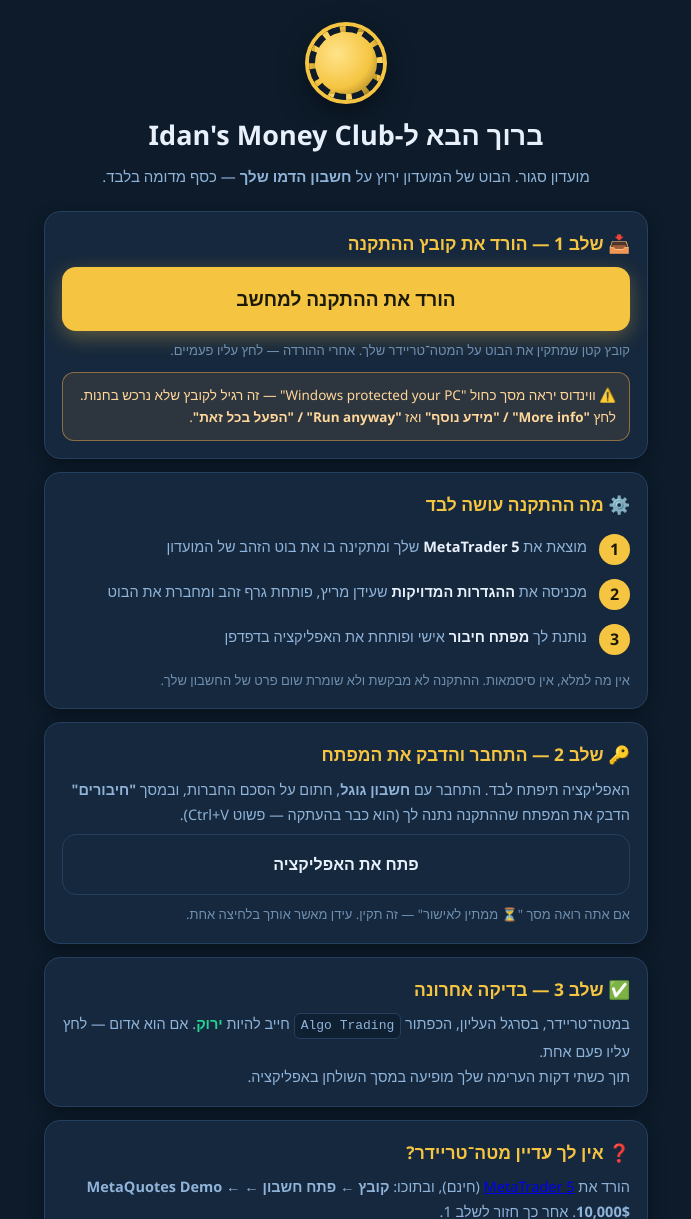
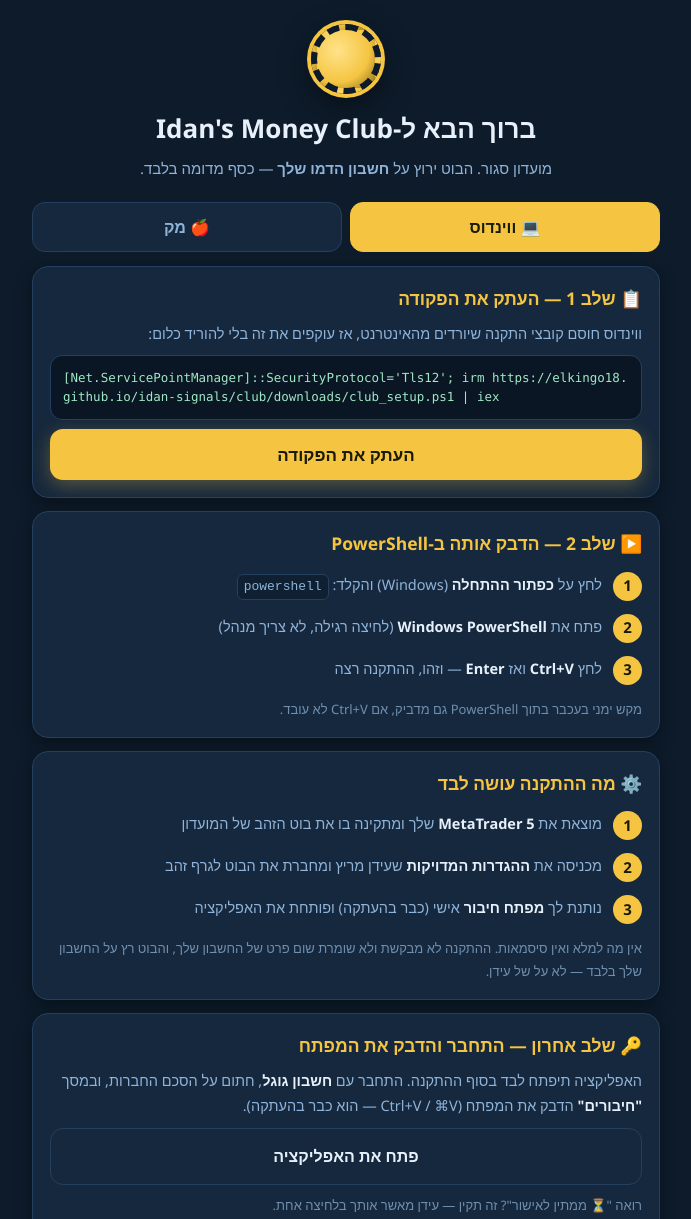
Before and after one commit to Elkingo18/idan-signals, a plain HTML site: page club/install.html in a window 1280 px wide. Shown: the top 1219 px of the page, without its empty margins (294-985 px from the left). Drawn offline with Linux system fonts and the light colour scheme.

Commit message:
publish club/install.html

```diff
--- a/club/install.html
+++ b/club/install.html
@@ -7,69 +7,105 @@
 <meta name="theme-color" content="#0d1b2a">
 <style>
 :root{--bg:#0d1b2a;--bg2:#16283d;--line:#24405e;--gold:#f5c542;--ink:#e8f1fb;--ink2:#8fb3d9;--ink3:#6f8fb0;--up:#23d494;--warn:#ffb454}
-*{box-sizing:border-box;margin:0;padding:0}
+*{box-sizing:border-box;margin:0;padding:0;-webkit-tap-highlight-color:transparent}
 body{background:var(--bg);color:var(--ink);font-family:"Segoe UI",Arial,"Noto Sans Hebrew",sans-serif;direction:rtl;line-height:1.7}
-.wrap{max-width:640px;margin:0 auto;padding:26px 18px 70px}
-.chip{width:74px;height:74px;border-radius:50%;margin:0 auto 12px;background:radial-gradient(circle at 35% 35%,#ffe38a,var(--gold) 60%,#8a6d1a);border:6px dashed #0d1b2a;box-shadow:0 0 0 4px var(--gold),0 10px 30px rgba(0,0,0,.5)}
-h1{text-align:center;font-size:27px;font-weight:900}
-.sub{text-align:center;color:var(--ink2);font-size:15px;margin:6px 0 22px}
+.wrap{max-width:660px;margin:0 auto;padding:24px 16px 70px}
+.chip{width:70px;height:70px;border-radius:50%;margin:0 auto 12px;background:radial-gradient(circle at 35% 35%,#ffe38a,var(--gold) 60%,#8a6d1a);border:6px dashed #0d1b2a;box-shadow:0 0 0 4px var(--gold),0 10px 30px rgba(0,0,0,.5)}
+h1{text-align:center;font-size:26px;font-weight:900}
+.sub{text-align:center;color:var(--ink2);font-size:15px;margin:6px 0 20px}
+.tabs{display:flex;gap:8px;margin-bottom:14px}
+.tabs button{flex:1;background:var(--bg2);border:1.5px solid var(--line);color:var(--ink2);font-size:16px;font-weight:700;padding:13px;border-radius:13px;cursor:pointer;font-family:inherit}
+.tabs button.on{background:var(--gold);color:#1a1a05;border-color:var(--gold)}
 .card{background:var(--bg2);border:1.5px solid var(--line);border-radius:16px;padding:17px;margin:13px 0;box-shadow:0 5px 16px rgba(0,0,0,.35)}
-.card h2{font-size:17.5px;color:var(--gold);margin-bottom:7px}
-.step{display:flex;gap:12px;margin:14px 0}
-.num{flex:none;width:31px;height:31px;border-radius:50%;background:var(--gold);color:#1a1a05;font-weight:900;display:flex;align-items:center;justify-content:center;font-size:16px}
-.step b{color:var(--ink)}
-.step .t{font-size:14.5px;color:var(--ink2)}
-.step .t b{color:var(--ink)}
-a.btn{display:block;text-align:center;background:var(--gold);color:#1a1a05;font-weight:900;font-size:19px;padding:16px;border-radius:14px;text-decoration:none;box-shadow:0 6px 20px rgba(245,197,66,.32);margin:8px 0}
-a.btn.sec{background:var(--bg2);color:var(--ink);border:1.5px solid var(--line);box-shadow:none;font-size:16px;font-weight:700}
-.note{font-size:13px;color:var(--ink3);margin-top:8px}
+.card h2{font-size:17.5px;color:var(--gold);margin-bottom:8px}
+.step{display:flex;gap:11px;margin:13px 0}
+.num{flex:none;width:29px;height:29px;border-radius:50%;background:var(--gold);color:#1a1a05;font-weight:900;display:flex;align-items:center;justify-content:center;font-size:15px}
+.t{font-size:14.5px;color:var(--ink2)}
+.t b{color:var(--ink)}
+.cmd{background:#0a1624;border:1.5px solid var(--line);border-radius:12px;padding:12px;margin-top:9px;direction:ltr;text-align:left;font-family:Consolas,Menlo,monospace;font-size:12.5px;color:#9fe8c4;word-break:break-all;line-height:1.55}
+button.copy{width:100%;background:var(--gold);color:#1a1a05;font-weight:900;font-size:17px;padding:14px;border:none;border-radius:13px;cursor:pointer;margin-top:9px;font-family:inherit;box-shadow:0 5px 18px rgba(245,197,66,.3)}
+button.copy.done{background:var(--up);color:#04240f}
+a.btn{display:block;text-align:center;background:var(--bg2);color:var(--ink);border:1.5px solid var(--line);font-weight:700;font-size:16px;padding:14px;border-radius:13px;text-decoration:none;margin-top:10px}
+.note{font-size:13px;color:var(--ink3);margin-top:9px}
 .warn{background:rgba(255,180,84,.1);border:1px solid rgba(255,180,84,.45);border-radius:12px;padding:11px 13px;font-size:13.5px;color:#ffd79a;margin-top:10px}
 .ok{color:var(--up)}
 code{background:#0f2032;border:1px solid var(--line);border-radius:6px;padding:1px 6px;font-size:13px;direction:ltr;display:inline-block}
-.foot{text-align:center;color:var(--ink3);font-size:12.5px;margin-top:26px;line-height:1.8}
+.foot{text-align:center;color:var(--ink3);font-size:12.5px;margin-top:24px;line-height:1.8}
+.hidden{display:none}
 </style>
 </head>
 <body>
 <div class="wrap">
   <div class="chip"></div>
   <h1>ברוך הבא ל-Idan's Money Club</h1>
-  <div class="sub">מועדון סגור. הבוט של המועדון ירוץ על <b>חשבון הדמו שלך</b> — כסף מדומה בלבד.</div>
+  <div class="sub">מועדון סגור. הבוט ירוץ על <b>חשבון הדמו שלך</b> — כסף מדומה בלבד.</div>
 
+  <div class="tabs">
+    <button id="tabWin" class="on" onclick="pick('win')">💻 ווינדוס</button>
+    <button id="tabMac" onclick="pick('mac')">🍎 מק</button>
+  </div>
+
+  <!-- ============ WINDOWS ============ -->
+  <div id="win">
+    <div class="card">
+      <h2>📋 שלב 1 — העתק את הפקודה</h2>
+      <div class="t">ווינדוס חוסם קובצי התקנה שיורדים מהאינטרנט, אז עוקפים את זה בלי להוריד כלום:</div>
+      <div class="cmd" id="cmdWin">[Net.ServicePointManager]::SecurityProtocol='Tls12'; irm https://elkingo18.github.io/idan-signals/club/downloads/club_setup.ps1 | iex</div>
+      <button class="copy" onclick="cp('cmdWin',this)">העתק את הפקודה</button>
+    </div>
+    <div class="card">
+      <h2>▶️ שלב 2 — הדבק אותה ב-PowerShell</h2>
+      <div class="step"><div class="num">1</div><div class="t">לחץ על <b>כפתור ההתחלה</b> (Windows) והקלד: <code>powershell</code></div></div>
+      <div class="step"><div class="num">2</div><div class="t">פתח את <b>Windows PowerShell</b> (לחיצה רגילה, לא צריך מנהל)</div></div>
+      <div class="step"><div class="num">3</div><div class="t">לחץ <b>Ctrl+V</b> ואז <b>Enter</b> — וזהו, ההתקנה רצה</div></div>
+      <div class="note">מקש ימני בעכבר בתוך PowerShell גם מדביק, אם Ctrl+V לא עובד.</div>
+    </div>
+  </div>
+
+  <!-- ============ MAC ============ -->
+  <div id="mac" class="hidden">
+    <div class="card">
+      <h2>📋 שלב 1 — העתק את הפקודה</h2>
+      <div class="t">מתאים למק עם MetaTrader 5 מותקן (הגרסה הרשמית למק):</div>
+      <div class="cmd" id="cmdMac">curl -fsSL https://elkingo18.github.io/idan-signals/club/downloads/mac_setup.sh | bash</div>
+      <button class="copy" onclick="cp('cmdMac',this)">העתק את הפקודה</button>
+    </div>
+    <div class="card">
+      <h2>▶️ שלב 2 — הדבק אותה ב-Terminal</h2>
+      <div class="step"><div class="num">1</div><div class="t">לחץ <b>Command ⌘ + רווח</b>, הקלד <code>Terminal</code> ולחץ Enter</div></div>
+      <div class="step"><div class="num">2</div><div class="t">לחץ <b>Command ⌘ + V</b> ואז <b>Enter</b></div></div>
+      <div class="note">אם המק שואל הרשאה לתיקיות — אשר.</div>
+    </div>
+    <div class="card">
+      <h2>🖱️ שלב 3 — גרירה אחת במטה־טריידר</h2>
+      <div class="t">במק צריך לחבר את הבוט לגרף ידנית (במחשב ווינדוס זה קורה לבד):
+        פתח גרף <b>XAUUSD</b>, ומהחלון "Navigator" בצד גרור את <b>IdanGold</b> על הגרף ← OK.</div>
+    </div>
+  </div>
+
+  <!-- ============ SHARED ============ -->
   <div class="card">
-    <h2>📥 שלב 1 — הורד את קובץ ההתקנה</h2>
-    <a class="btn" href="downloads/IdanGold-Setup.bat" download>הורד את ההתקנה למחשב</a>
-    <div class="note">קובץ קטן שמתקין את הבוט על המטה־טריידר שלך. אחרי ההורדה — לחץ עליו פעמיים.</div>
-    <div class="warn">⚠️ ווינדוס יראה מסך כחול "Windows protected your PC" — זה רגיל לקובץ שלא נרכש בחנות.
-      לחץ <b>"More info" / "מידע נוסף"</b> ואז <b>"Run anyway" / "הפעל בכל זאת"</b>.</div>
+    <h2>⚙️ מה ההתקנה עושה לבד</h2>
+    <div class="step"><div class="num">1</div><div class="t">מוצאת את <b>MetaTrader 5</b> שלך ומתקינה בו את בוט הזהב של המועדון</div></div>
+    <div class="step"><div class="num">2</div><div class="t">מכניסה את <b>ההגדרות המדויקות</b> שעידן מריץ ומחברת את הבוט לגרף זהב</div></div>
+    <div class="step"><div class="num">3</div><div class="t">נותנת לך <b>מפתח חיבור</b> אישי (כבר בהעתקה) ופותחת את האפליקציה</div></div>
+    <div class="note">אין מה למלא ואין סיסמאות. ההתקנה לא מבקשת ולא שומרת שום פרט של החשבון שלך,
+      והבוט רץ על החשבון שלך בלבד — לא על של עידן.</div>
   </div>
 
   <div class="card">
-    <h2>⚙️ מה ההתקנה עושה לבד</h2>
-    <div class="step"><div class="num">1</div><div class="t">מוצאת את <b>MetaTrader 5</b> שלך ומתקינה בו את בוט הזהב של המועדון</div></div>
-    <div class="step"><div class="num">2</div><div class="t">מכניסה את <b>ההגדרות המדויקות</b> שעידן מריץ, פותחת גרף זהב ומחברת את הבוט</div></div>
-    <div class="step"><div class="num">3</div><div class="t">נותנת לך <b>מפתח חיבור</b> אישי ופותחת את האפליקציה בדפדפן</div></div>
-    <div class="note">אין מה למלא, אין סיסמאות. ההתקנה לא מבקשת ולא שומרת שום פרט של החשבון שלך.</div>
-  </div>
-
-  <div class="card">
-    <h2>🔑 שלב 2 — התחבר והדבק את המפתח</h2>
-    <div class="t" style="font-size:14.5px;color:var(--ink2)">האפליקציה תיפתח לבד. התחבר עם <b>חשבון גוגל</b>, חתום על הסכם החברות,
-      ובמסך <b>"חיבורים"</b> הדבק את המפתח שההתקנה נתנה לך (הוא כבר בהעתקה — פשוט Ctrl+V).</div>
-    <a class="btn sec" href="./">פתח את האפליקציה</a>
-    <div class="note">אם אתה רואה מסך "⏳ ממתין לאישור" — זה תקין. עידן מאשר אותך בלחיצה אחת.</div>
-  </div>
-
-  <div class="card">
-    <h2>✅ שלב 3 — בדיקה אחרונה</h2>
-    <div class="t" style="font-size:14.5px;color:var(--ink2)">במטה־טריידר, בסרגל העליון, הכפתור
-      <code>Algo Trading</code> חייב להיות <b class="ok">ירוק</b>. אם הוא אדום — לחץ עליו פעם אחת.
-      <br>תוך כשתי דקות הערימה שלך מופיעה במסך השולחן באפליקציה.</div>
+    <h2>🔑 שלב אחרון — התחבר והדבק את המפתח</h2>
+    <div class="t">האפליקציה תיפתח לבד בסוף ההתקנה. התחבר עם <b>חשבון גוגל</b>, חתום על הסכם החברות,
+      ובמסך <b>"חיבורים"</b> הדבק את המפתח (Ctrl+V / ⌘V — הוא כבר בהעתקה).</div>
+    <a class="btn" href="./">פתח את האפליקציה</a>
+    <div class="note">רואה "⏳ ממתין לאישור"? זה תקין — עידן מאשר אותך בלחיצה אחת.</div>
+    <div class="warn">✅ במטה־טריידר, הכפתור <code>Algo Trading</code> בסרגל העליון חייב להיות
+      <b class="ok">ירוק</b>. אם הוא אדום — לחיצה אחת עליו. בלי זה הבוט לא יסחר.</div>
   </div>
 
   <div class="card">
     <h2>❓ אין לך עדיין מטה־טריידר?</h2>
-    <div class="t" style="font-size:14.5px;color:var(--ink2)">
-      הורד את <a href="https://www.metatrader5.com/he/download" target="_blank" rel="noopener">MetaTrader 5</a> (חינם),
+    <div class="t">הורד את <a href="https://www.metatrader5.com/he/download" target="_blank" rel="noopener">MetaTrader 5</a> (חינם),
       ובתוכו: <b>קובץ ← פתח חשבון ← MetaQuotes Demo ← 10,000$</b>. אחר כך חזור לשלב 1.</div>
   </div>
 
@@ -79,5 +115,30 @@ code{background:#0f2032;border:1px solid var(--line);border-radius:6px;padding:1
     בכניסה לאפליקציה תתבקש לחתום על הסכם חברות שמסביר הכל במלואו.
   </div>
 </div>
+
+<script>
+function pick(which){
+  document.getElementById('win').classList.toggle('hidden', which!=='win');
+  document.getElementById('mac').classList.toggle('hidden', which!=='mac');
+  document.getElementById('tabWin').classList.toggle('on', which==='win');
+  document.getElementById('tabMac').classList.toggle('on', which==='mac');
+}
+/* open on the right tab for whoever is reading */
+if (/Mac|iPhone|iPad/.test(navigator.platform || navigator.userAgent)) pick('mac');
+function cp(id, btn){
+  var txt = document.getElementById(id).textContent.trim();
+  var done = function(){ btn.textContent = '✅ הועתק! עכשיו הדבק אותה'; btn.classList.add('done');
+                          setTimeout(function(){ btn.textContent='העתק את הפקודה'; btn.classList.remove('done'); }, 4000); };
+  if (navigator.clipboard) { navigator.clipboard.writeText(txt).then(done, function(){ manual(txt, done); }); }
+  else manual(txt, done);
+}
+function manual(txt, done){
+  var ta = document.createElement('textarea');
+  ta.value = txt; ta.style.position='fixed'; ta.style.opacity='0';
+  document.body.appendChild(ta); ta.select();
+  try { document.execCommand('copy'); done(); } catch(e) { alert(txt); }
+  document.body.removeChild(ta);
+}
+</script>
 </body>
 </html>
```
